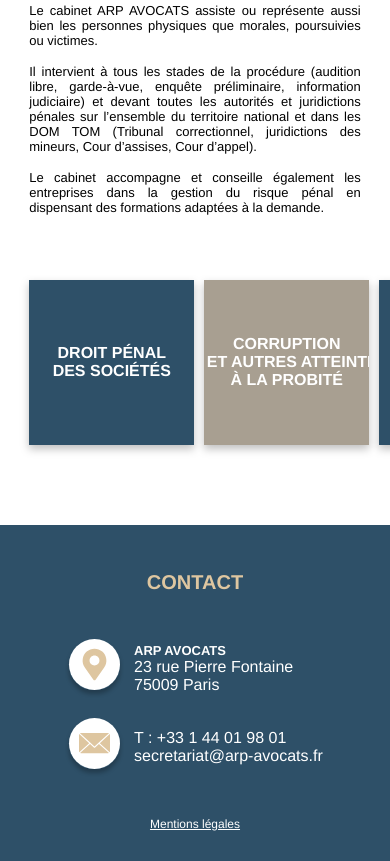
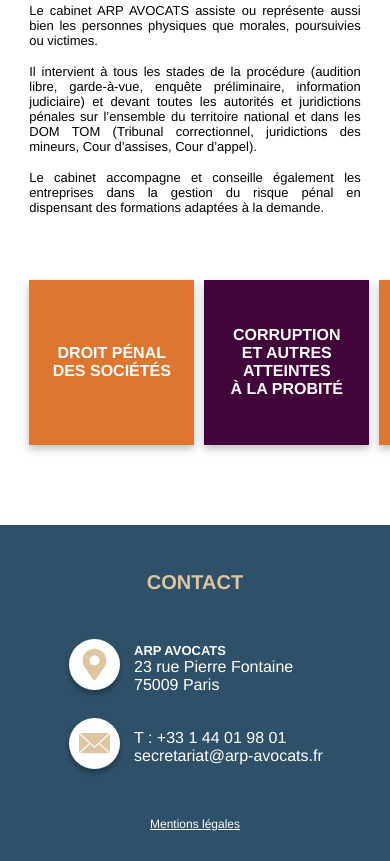
Before and after one commit to jules-lamy/test, a plain HTML site: page index.html in a window 390 px wide. Shown: the part 5059-5920 px from the top of the page. Drawn offline with Linux system fonts and the light colour scheme.

Commit message:
jean Neymar

```diff
--- a/style.css
+++ b/style.css
@@ -716,7 +716,6 @@
         -webkit-overflow-scrolling: touch;
         justify-content: left;
         height: 200px;
-        white-space: nowrap; /* Empêcher le passage à la ligne */
     }
 
     .box {
@@ -762,6 +761,14 @@
 
     #box-last{
         margin-right: 7.5%;
+    }
+
+    .blue{
+        background-color: #df7630 !important;
+    }
+
+    .beige{
+        background-color: #42053a !important;
     }
 }
 
```
